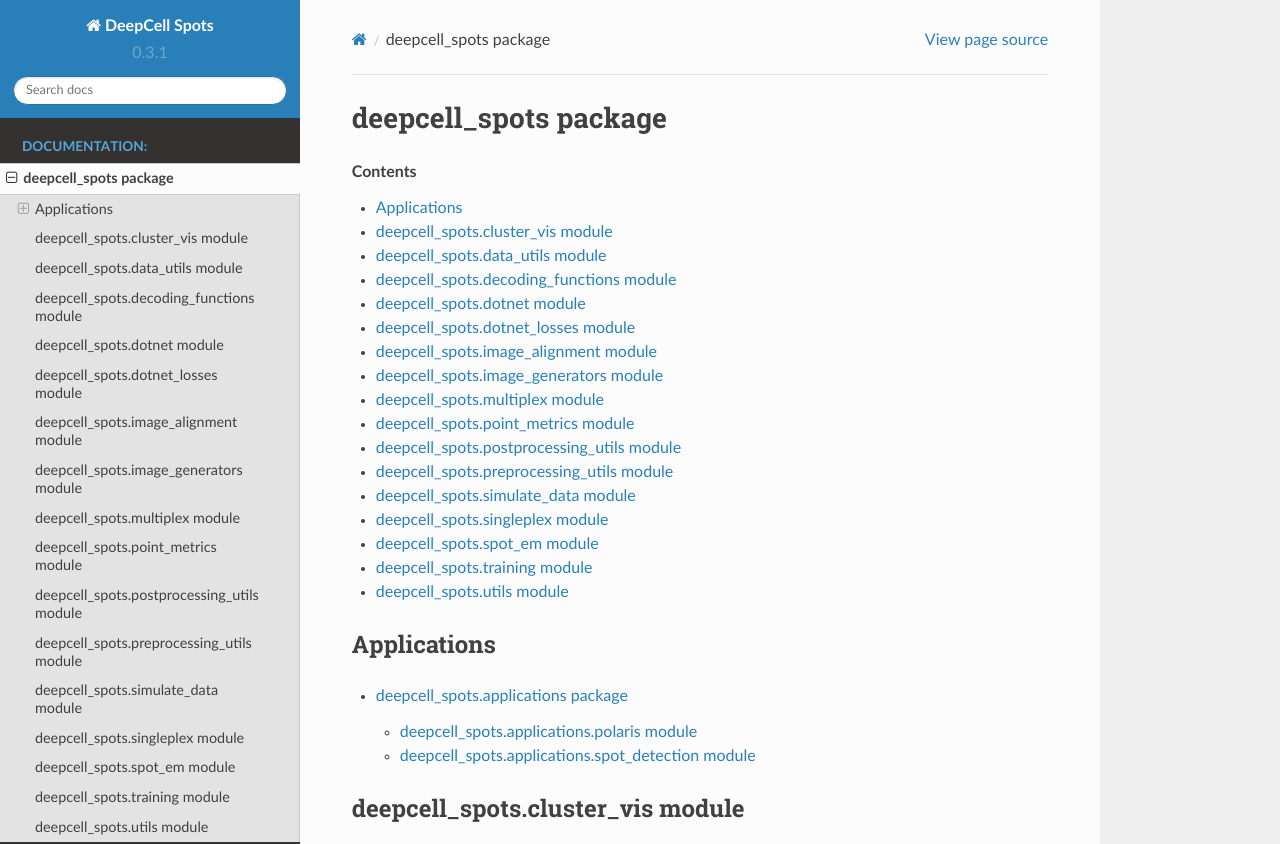
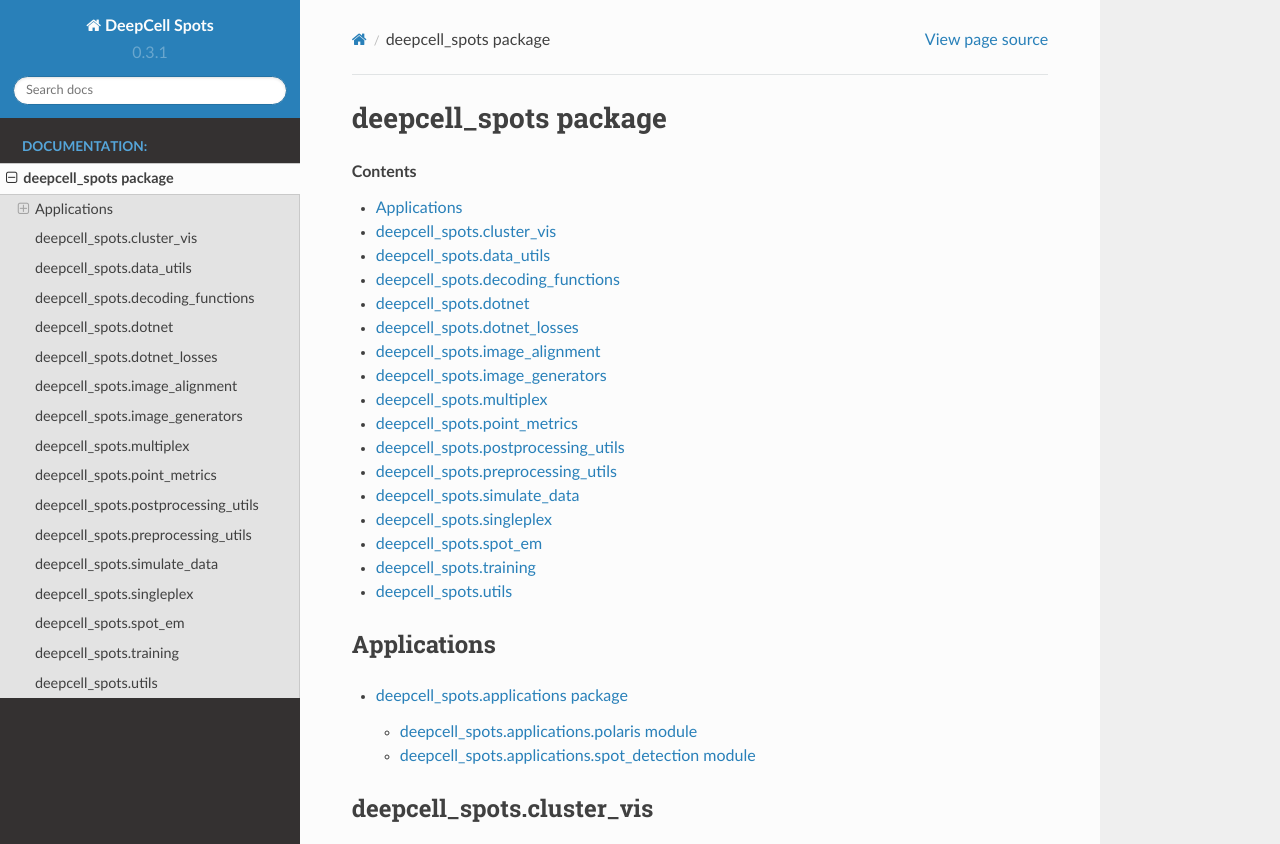
Before and after one commit to vanvalenlab/deepcell-spots, a Sphinx documentation site: the page built from docs/source/API/deepcell_spots.rst, in a window 1280 px wide and 1400 px high, cut to the strip 0-844 px from the top of the window. Built offline with Sphinx 7.4.7 and the Read the Docs theme 2.0.0, drawn with Linux system fonts in a browser that asks for light colours; pages that are not in the unit, such as notebooks, are missing from menus; the version number is read from the project's files by our own code; some of the changed text lies outside the part shown.

Commit message:
Remove word module

```diff
--- a/docs/source/API/deepcell_spots.rst
+++ b/docs/source/API/deepcell_spots.rst
@@ -12,128 +12,128 @@ Applications
 
    deepcell_spots.applications
 
-deepcell\_spots.cluster\_vis module
------------------------------------
+deepcell\_spots.cluster\_vis
+----------------------------
 
 .. automodule:: deepcell_spots.cluster_vis
    :members:
    :undoc-members:
    :show-inheritance:
 
-deepcell\_spots.data\_utils module
-----------------------------------
+deepcell\_spots.data\_utils
+---------------------------
 
 .. automodule:: deepcell_spots.data_utils
    :members:
    :undoc-members:
    :show-inheritance:
 
-deepcell\_spots.decoding\_functions module
-------------------------------------------
+deepcell\_spots.decoding\_functions
+-----------------------------------
 
 .. automodule:: deepcell_spots.decoding_functions
    :members:
    :undoc-members:
    :show-inheritance:
 
-deepcell\_spots.dotnet module
------------------------------
+deepcell\_spots.dotnet
+----------------------
 
 .. automodule:: deepcell_spots.dotnet
    :members:
    :undoc-members:
    :show-inheritance:
 
-deepcell\_spots.dotnet\_losses module
--------------------------------------
+deepcell\_spots.dotnet\_losses
+------------------------------
 
 .. automodule:: deepcell_spots.dotnet_losses
    :members:
    :undoc-members:
    :show-inheritance:
 
-deepcell\_spots.image\_alignment module
----------------------------------------
+deepcell\_spots.image\_alignment
+--------------------------------
 
 .. automodule:: deepcell_spots.image_alignment
    :members:
    :undoc-members:
    :show-inheritance:
 
-deepcell\_spots.image\_generators module
-----------------------------------------
+deepcell\_spots.image\_generators
+---------------------------------
 
 .. automodule:: deepcell_spots.image_generators
    :members:
    :undoc-members:
    :show-inheritance:
 
-deepcell\_spots.multiplex module
---------------------------------
+deepcell\_spots.multiplex
+-------------------------
 
 .. automodule:: deepcell_spots.multiplex
    :members:
    :undoc-members:
    :show-inheritance:
 
-deepcell\_spots.point\_metrics module
--------------------------------------
+deepcell\_spots.point\_metrics
+------------------------------
 
 .. automodule:: deepcell_spots.point_metrics
    :members:
    :undoc-members:
    :show-inheritance:
 
-deepcell\_spots.postprocessing\_utils module
---------------------------------------------
+deepcell\_spots.postprocessing\_utils
+-------------------------------------
 
 .. automodule:: deepcell_spots.postprocessing_utils
    :members:
    :undoc-members:
    :show-inheritance:
 
-deepcell\_spots.preprocessing\_utils module
--------------------------------------------
+deepcell\_spots.preprocessing\_utils
+------------------------------------
 
 .. automodule:: deepcell_spots.preprocessing_utils
    :members:
    :undoc-members:
    :show-inheritance:
 
-deepcell\_spots.simulate\_data module
--------------------------------------
+deepcell\_spots.simulate\_data
+------------------------------
 
 .. automodule:: deepcell_spots.simulate_data
    :members:
    :undoc-members:
    :show-inheritance:
 
-deepcell\_spots.singleplex module
----------------------------------
+deepcell\_spots.singleplex
+--------------------------
 
 .. automodule:: deepcell_spots.singleplex
    :members:
    :undoc-members:
    :show-inheritance:
 
-deepcell\_spots.spot\_em module
--------------------------------
+deepcell\_spots.spot\_em
+------------------------
 
 .. automodule:: deepcell_spots.spot_em
    :members:
    :undoc-members:
    :show-inheritance:
 
-deepcell\_spots.training module
--------------------------------
+deepcell\_spots.training
+------------------------
 
 .. automodule:: deepcell_spots.training
    :members:
    :undoc-members:
    :show-inheritance:
 
-deepcell\_spots.utils module
-----------------------------
+deepcell\_spots.utils
+---------------------
 
 .. automodule:: deepcell_spots.utils
    :members:
```
